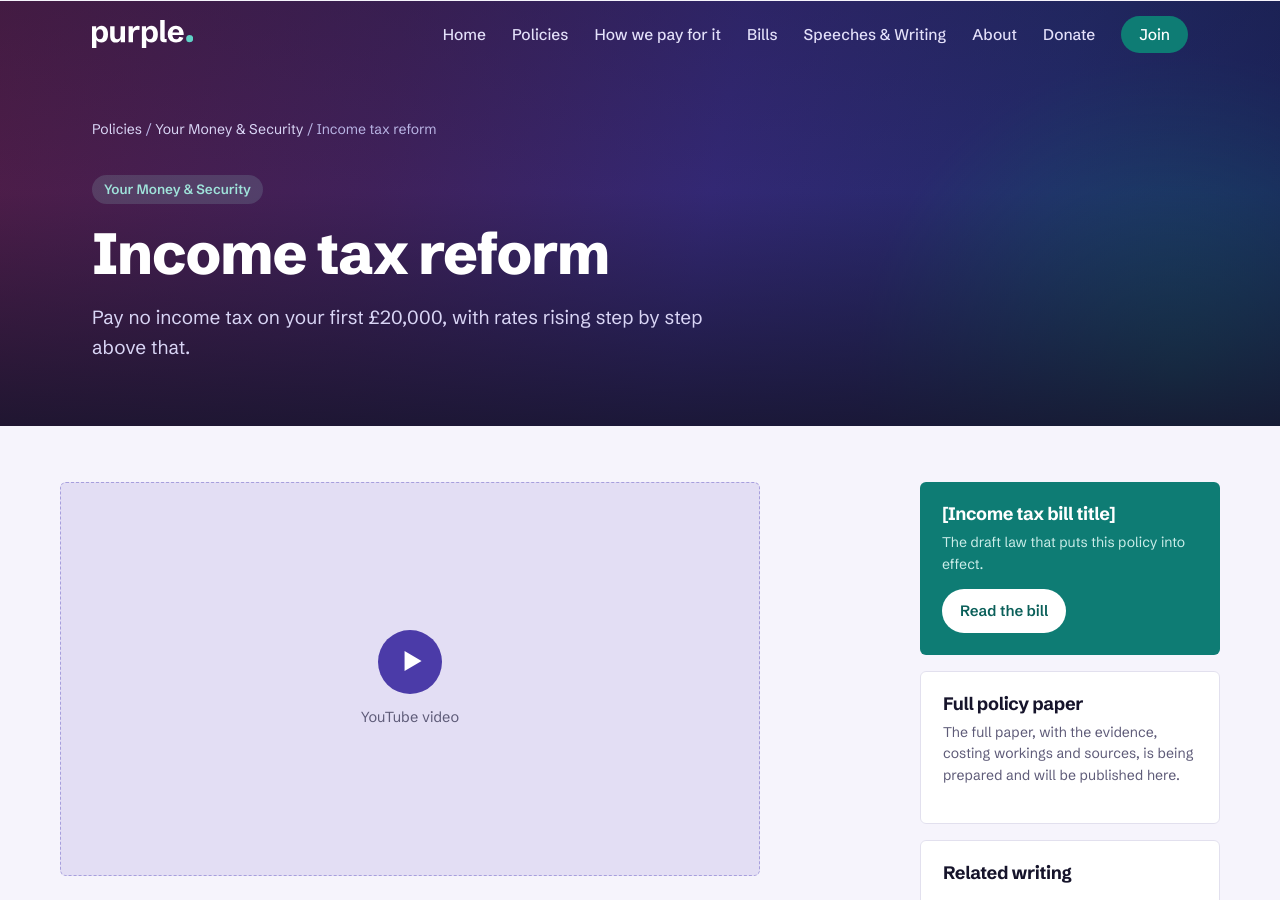
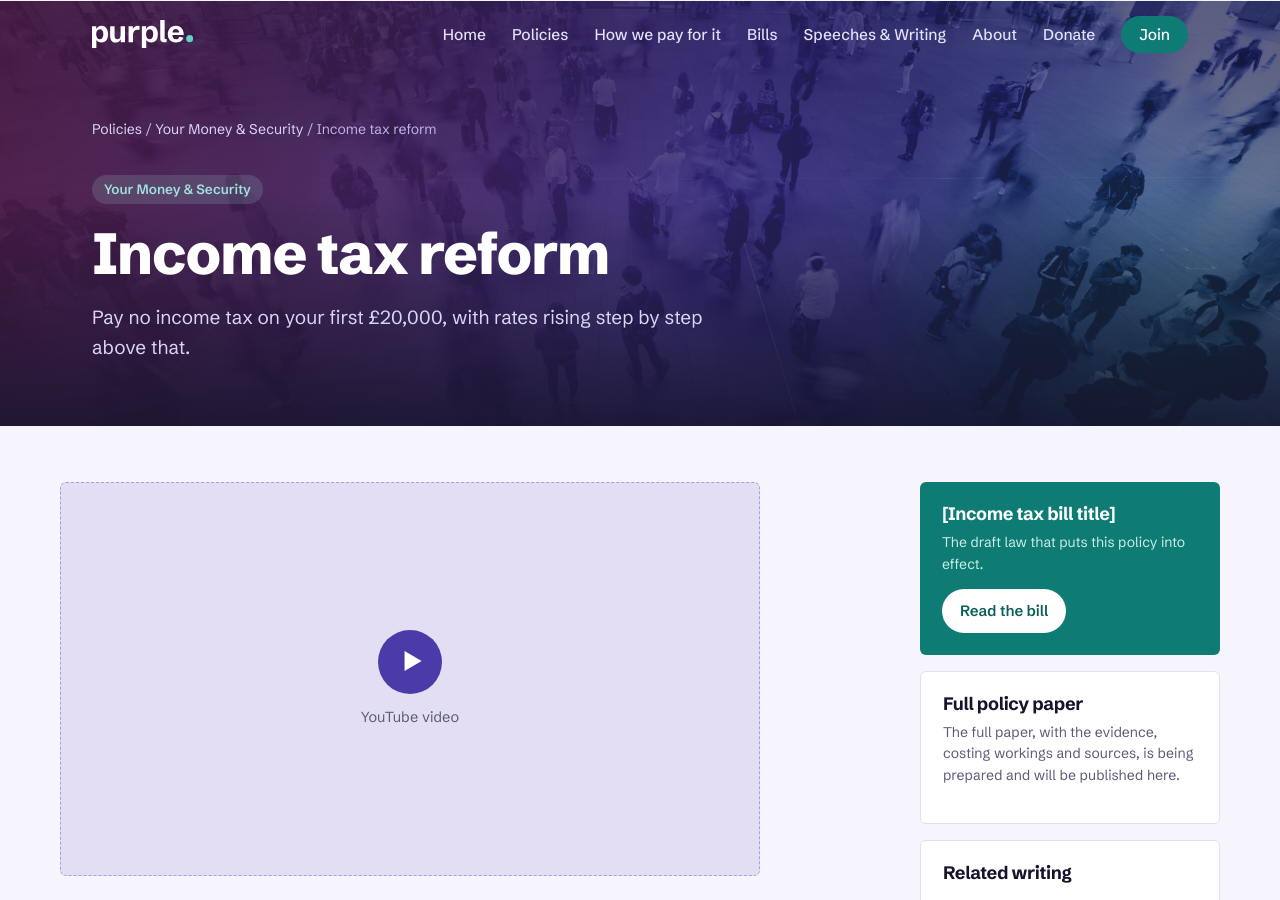
Before and after one commit to Purple-Party-uk/purple, a Jekyll site: the page built from _policies/money/income-tax.md, in a window 1280 px wide and 900 px high. Built offline with Jekyll 4.4.1, drawn with Linux system fonts in a browser that asks for light colours.

Commit message:
Income tax page: King's Cross concourse header image (#37)
Claude-Session: https://claude.ai/code/session_016kdNgxoorG4GhDbdojy1xA

Co-authored-by: Claude <noreply@anthropic.com>

```diff
--- a/_policies/money/income-tax.md
+++ b/_policies/money/income-tax.md
@@ -10,8 +10,9 @@ flagship: true
 flag_order: 1
 costing: estimate
 costing_note: "Revenue was modelled on an earlier five-band version of this policy and is being recalculated for the six bands shown here. Comparisons with today use 2026/27 rates for England, Wales and Northern Ireland."
-# image: /assets/img/income-tax.jpg   # uncomment when you have a photo
-# image_alt: "Describe the photo"
+image: /assets/img/income-tax.jpg
+image_alt: "Travellers crossing the concourse at King's Cross station, seen from above"
+image_position: "center 60%"
 # video: YOUTUBE_ID             # uncomment and paste the video ID
 ---
 
```
Also changed, not shown: assets/img/income-tax.jpg (added).
